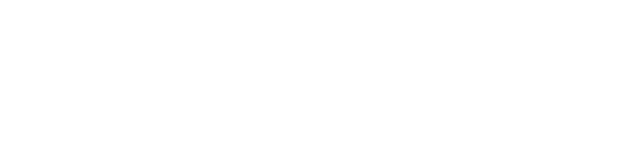
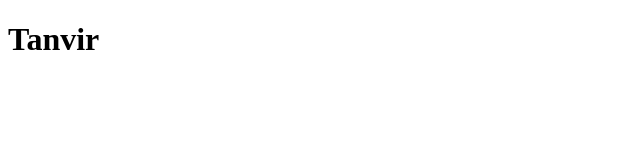
Before and after one commit to kazitanvir1122/assignment4, a plain HTML site: page index.html in a window 1280 px wide. Shown: the whole page, without its empty margins (0-640 px from the left). Drawn offline with Linux system fonts and the light colour scheme.

Commit message:
first commit

```diff
--- a/index.html
+++ b/index.html
@@ -6,6 +6,6 @@
     <title>Job application Tracker</title>
 </head>
 <body>
-
+    <h1>Tanvir</h1>
 </body>
 </html>
```
